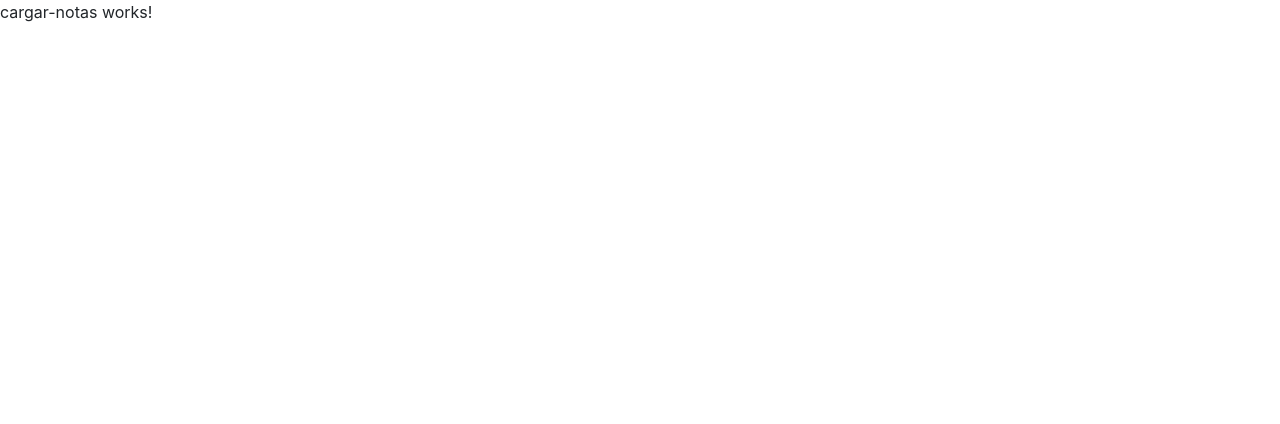
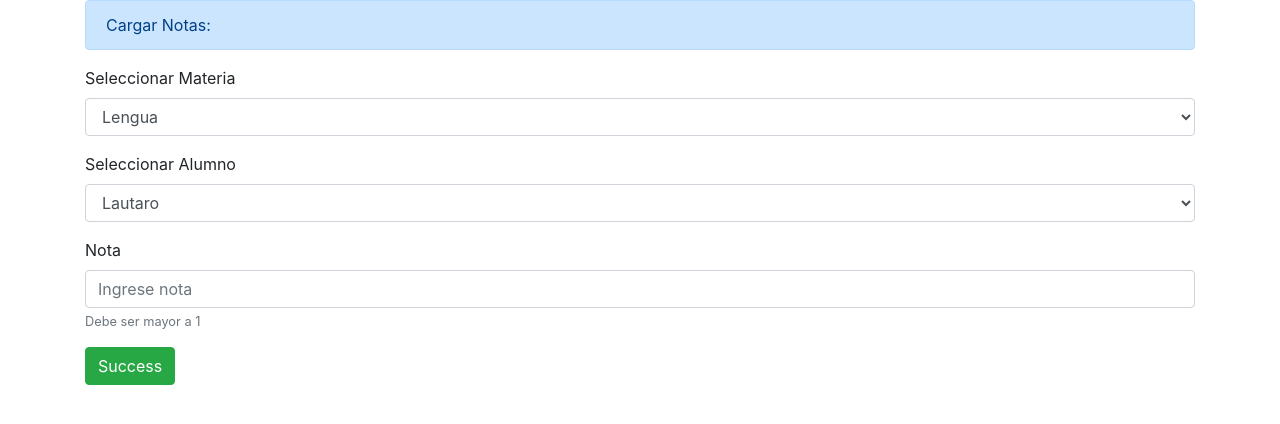
Before and after one commit to florenciamontini/notas, an Angular app: page /cargar-notas in a window 1280 px wide. Shown: the top 424 px of the page. Built offline with nearby package versions, Linux system fonts and the light colour scheme.

Commit message:
pantalla de carga de notas y seteo base de reactive forms

```diff
--- a/src/app/app.module.ts
+++ b/src/app/app.module.ts
@@ -6,6 +6,7 @@ import { CargarNotasComponent } from './components/cargar-notas/cargar-notas.com
 import { VerNotasComponent } from './components/ver-notas/ver-notas.component';
 import { AppRoutingModule } from './app-routing.module';
 import { WelcomeComponent } from './components/welcome/welcome.component';
+import { ReactiveFormsModule } from '@angular/forms';
 
 @NgModule({
   declarations: [
@@ -16,7 +17,8 @@ import { WelcomeComponent } from './components/welcome/welcome.component';
   ],
   imports: [
     BrowserModule,
-    AppRoutingModule
+    AppRoutingModule,
+    ReactiveFormsModule
   ],
   providers: [],
   bootstrap: [AppComponent]
--- a/src/app/components/cargar-notas/cargar-notas.component.html
+++ b/src/app/components/cargar-notas/cargar-notas.component.html
@@ -1 +1,46 @@
-<p>cargar-notas works!</p>
+<!-- <p>cargar-notas works!</p> -->
+
+
+<div class="container">
+
+    <div class="alert alert-primary" role="alert">
+        Cargar Notas:
+      </div>
+
+    <form>
+
+        <div class="form-group">
+            <label for="materia">Seleccionar Materia</label>
+            <select class="form-control" id="materia">
+                <option>Lengua</option>
+                <option>Quimica</option>
+                <option>bla</option>
+                <option>4</option>
+                <option>5</option>
+            </select>
+        </div>
+
+        <div class="form-group">
+            <label for="exampleFormControlSelect1">Seleccionar Alumno</label>
+            <select class="form-control" id="exampleFormControlSelect1">
+                <option>Lautaro</option>
+                <option>Flor</option>
+                <option>bla</option>
+                <option>4</option>
+                <option>5</option>
+            </select>
+        </div>
+
+        <div class="form-group">
+            <label for="exampleInputNota">Nota</label>
+            <input type="number" class="form-control" id="exampleInputNota" aria-describedby="emailHelp"
+                placeholder="Ingrese nota" [formControl]= "nota">
+            <small id="emailHelp" class="form-text text-muted">Debe ser mayor a 1</small>
+        </div>
+
+        <button type="button" class="btn btn-success" (click)="mostrarNota()">Success</button>
+
+
+    </form>
+
+</div>
--- a/src/app/components/cargar-notas/cargar-notas.component.ts
+++ b/src/app/components/cargar-notas/cargar-notas.component.ts
@@ -1,4 +1,5 @@
 import { Component } from '@angular/core';
+import { FormControl } from '@angular/forms';
 
 @Component({
   selector: 'app-cargar-notas',
@@ -6,5 +7,10 @@ import { Component } from '@angular/core';
   styleUrls: ['./cargar-notas.component.css']
 })
 export class CargarNotasComponent {
+  nota = new FormControl('');
 
+  mostrarNota(){
+    alert(this.nota.value);
+    console.log(this.nota.value);
+  }
 }
```
